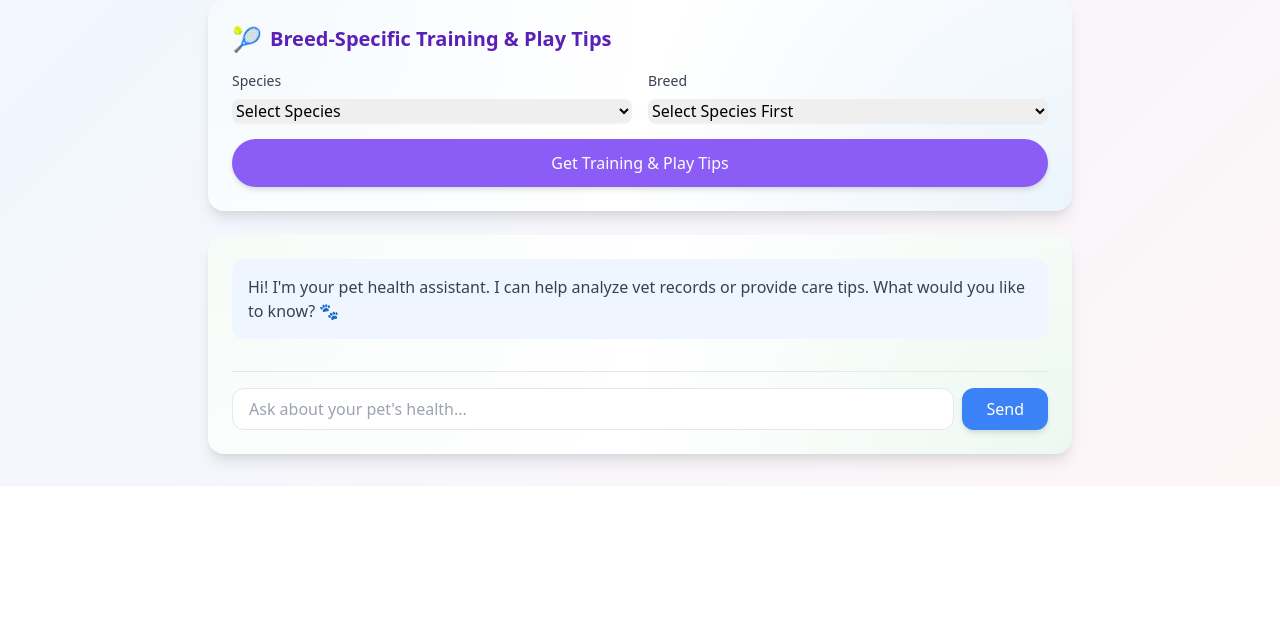
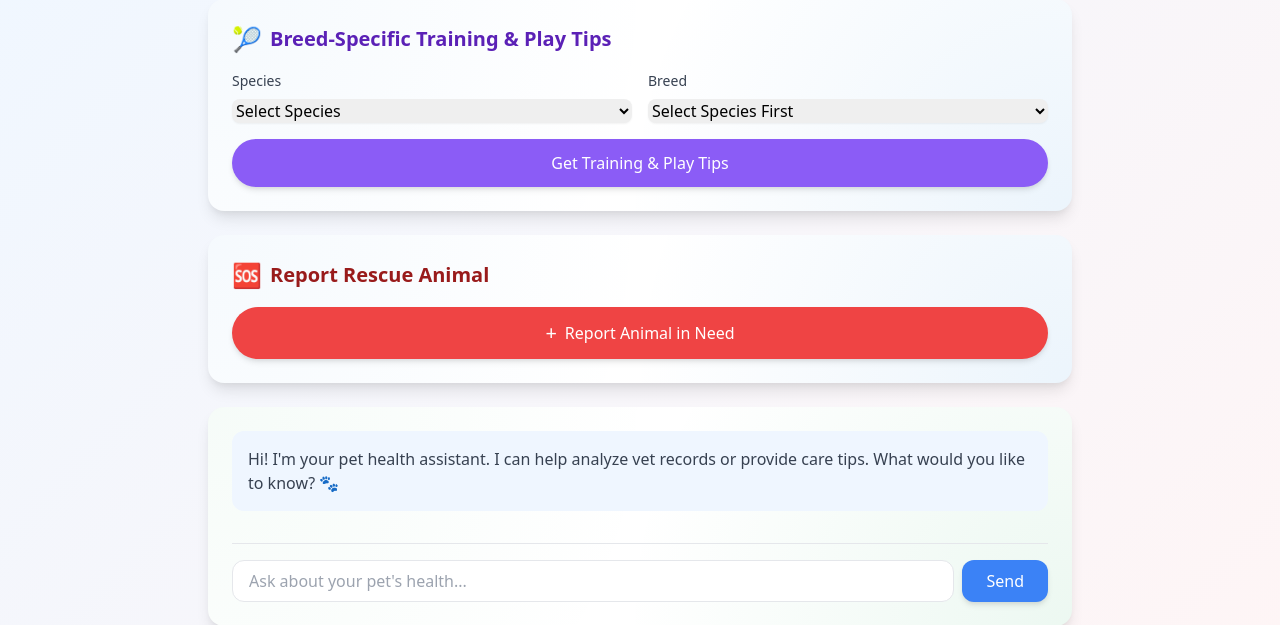
Before and after one commit to AustinArrington87/MyPetLink, a Flask app: page / in a window 1280 px wide. Shown: the part 837-1462 px from the top of the page. Before the commit the page ends 1307 px from the top, so only its background shows below. Run offline with Flask 3, Linux system fonts and the light colour scheme; some libraries are stand-ins or nearby versions.

Commit message:
Update home.html

```diff
--- a/templates/home.html
+++ b/templates/home.html
@@ -234,6 +234,17 @@
         </div>
     </div>
 
+    <!-- Add this after the training tips section -->
+    <div class="analysis-card rounded-2xl p-6 shadow-lg mb-6">
+        <h2 class="text-xl font-semibold mb-4 text-red-800 flex items-center">
+            <span class="text-2xl mr-2">🆘</span> Report Rescue Animal
+        </h2>
+        <button onclick="openRescueForm()"
+                class="w-full bg-red-500 text-white px-6 py-3 rounded-full hover:bg-red-600 transform transition-all hover:scale-105 shadow-md flex items-center justify-center">
+            <span class="text-xl mr-2">+</span> Report Animal in Need
+        </button>
+    </div>
+
     <!-- Chat Section -->
     <div class="chat-card rounded-2xl p-6 shadow-lg mt-6">
         <div class="flex flex-col h-[400px]">
@@ -273,5 +284,71 @@
     </div>
 </div>
 
+<!-- Add this at the bottom of the body -->
+<div id="rescueFormModal" class="hidden fixed inset-0 bg-black bg-opacity-50 z-50 flex items-center justify-center">
+    <div class="bg-white rounded-xl p-6 max-w-lg w-full mx-4 max-h-[90vh] overflow-y-auto">
+        <div class="flex justify-between items-center mb-4">
+            <h3 class="text-xl font-semibold text-red-800">Report Animal in Need 🆘</h3>
+            <button onclick="closeRescueForm()" class="text-gray-500 hover:text-gray-700">
+                <span class="text-2xl">×</span>
+            </button>
+        </div>
+
+        <form id="rescueForm" class="space-y-4">
+            <div>
+                <label class="block text-sm font-medium text-gray-700 mb-1">Location</label>
+                <div class="flex gap-2 mb-2">
+                    <button type="button" onclick="getCurrentLocation()"
+                            class="bg-blue-100 text-blue-800 px-3 py-1 rounded-full text-sm hover:bg-blue-200">
+                        📍 Use My Location
+                    </button>
+                </div>
+                <input type="text" id="rescueLocation" required
+                       class="w-full px-4 py-2 rounded-xl border-2 border-gray-200 focus:border-red-300 focus:ring focus:ring-red-200"
+                       placeholder="Enter address or location">
+            </div>
+
+            <div class="grid grid-cols-2 gap-4">
+                <div>
+                    <label class="block text-sm font-medium text-gray-700 mb-1">Species</label>
+                    <select id="rescueSpecies" required
+                            class="w-full px-4 py-2 rounded-xl border-2 border-gray-200 focus:border-red-300 focus:ring focus:ring-red-200">
+                        <option value="">Select Species</option>
+                        <option value="dog">Dog</option>
+                        <option value="cat">Cat</option>
+                        <option value="bird">Bird</option>
+                        <option value="other">Other</option>
+                    </select>
+                </div>
+                <div>
+                    <label class="block text-sm font-medium text-gray-700 mb-1">Breed (Optional)</label>
+                    <input type="text" id="rescueBreed"
+                           class="w-full px-4 py-2 rounded-xl border-2 border-gray-200 focus:border-red-300 focus:ring focus:ring-red-200"
+                           placeholder="Enter breed if known">
+                </div>
+            </div>
+
+            <div>
+                <label class="block text-sm font-medium text-gray-700 mb-1">Health Issues/Situation</label>
+                <textarea id="rescueDescription" required rows="4"
+                         class="w-full px-4 py-2 rounded-xl border-2 border-gray-200 focus:border-red-300 focus:ring focus:ring-red-200"
+                         placeholder="Describe the animal's condition and situation..."></textarea>
+            </div>
+
+            <div>
+                <label class="block text-sm font-medium text-gray-700 mb-1">Your Email</label>
+                <input type="email" id="rescueEmail" required
+                       class="w-full px-4 py-2 rounded-xl border-2 border-gray-200 focus:border-red-300 focus:ring focus:ring-red-200"
+                       placeholder="Enter your email address">
+            </div>
+
+            <button type="submit"
+                    class="w-full bg-red-500 text-white px-6 py-3 rounded-full hover:bg-red-600 transform transition-all hover:scale-105 shadow-md">
+                🆘 Submit Report
+            </button>
+        </form>
+    </div>
+</div>
+
 <script src="/static/js/pet_app.js"></script>
 {% endblock %}
```
